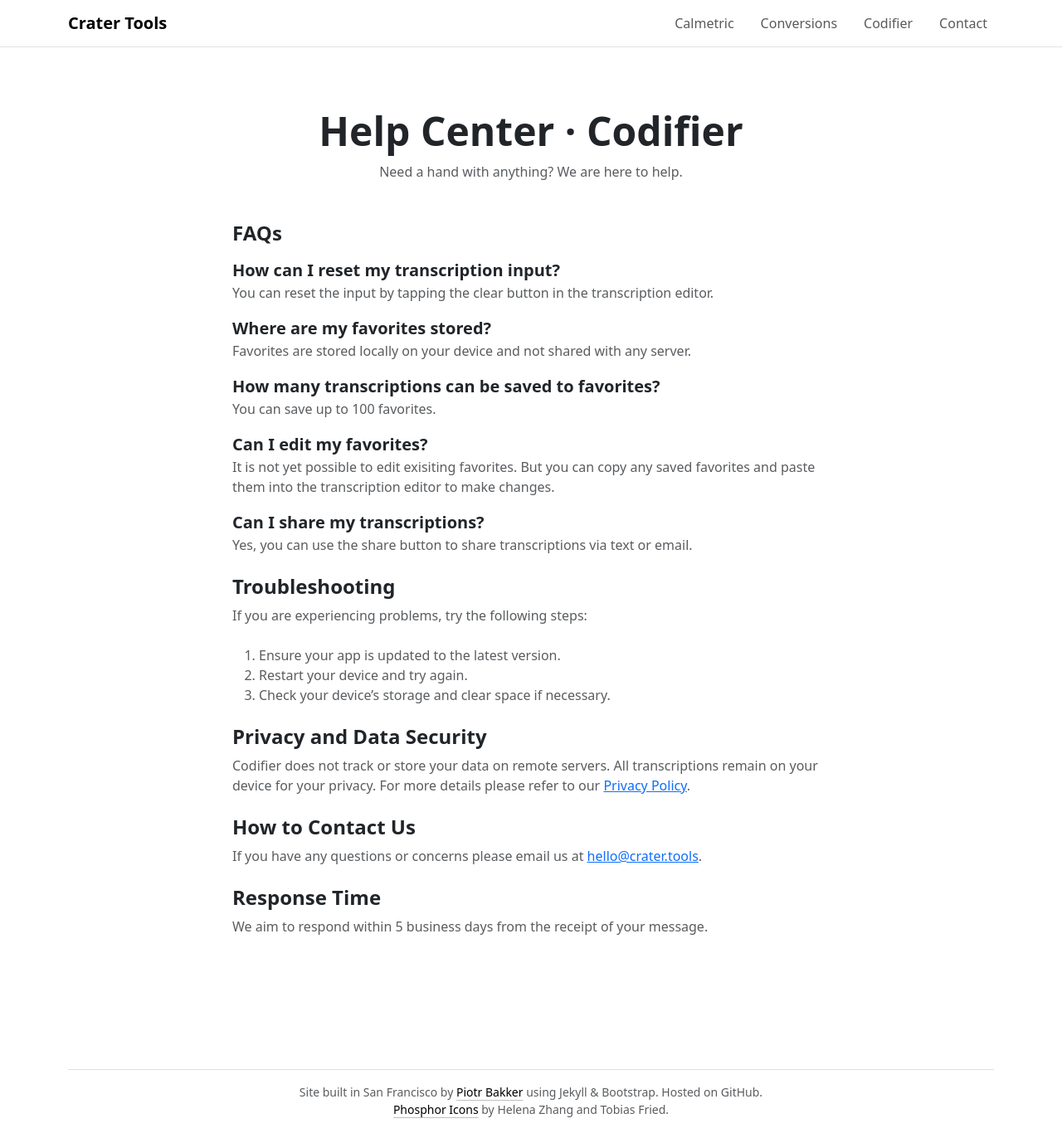
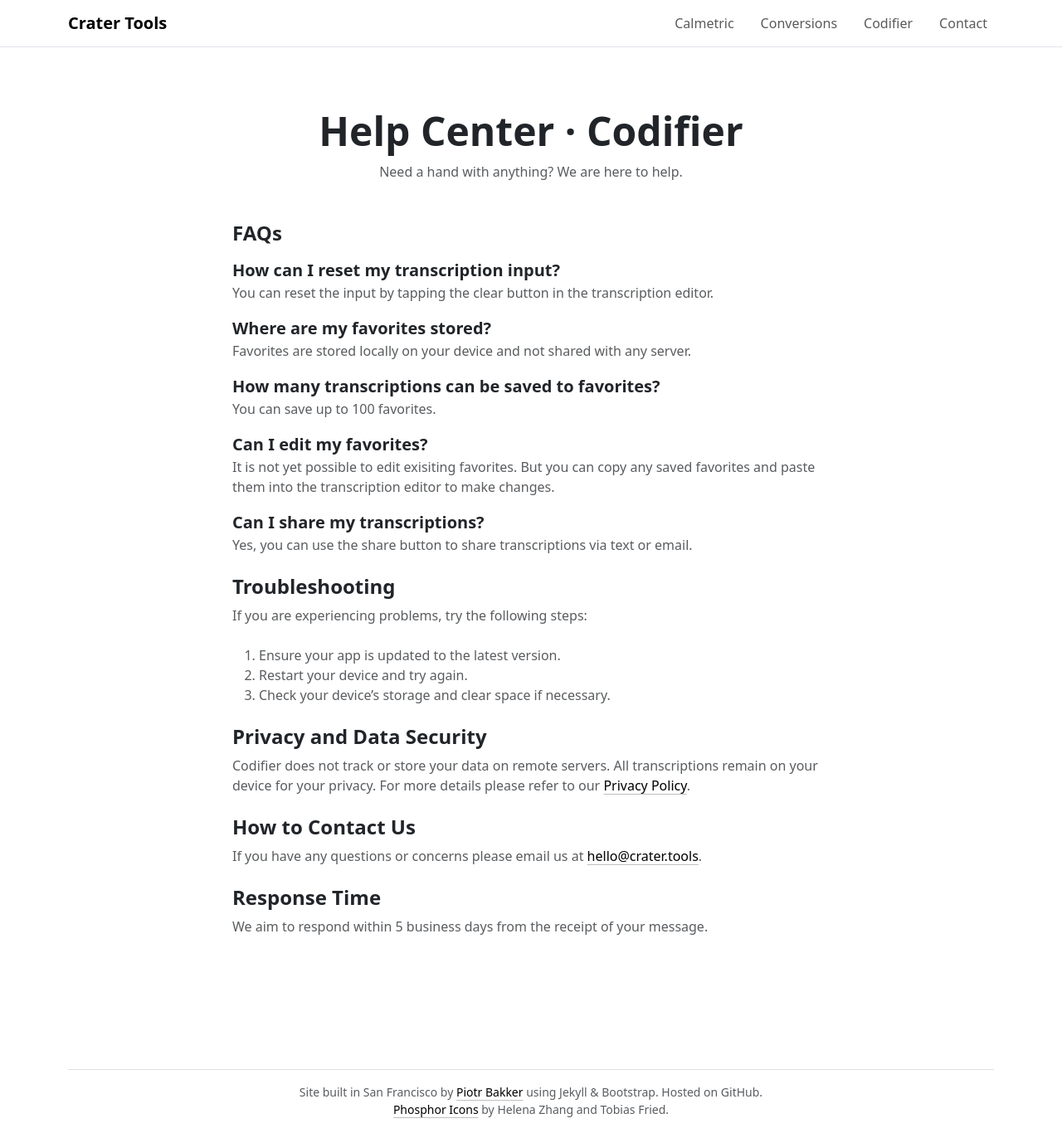
Before and after one commit to cratertools/crater.tools, a Jekyll site: the page built from codifier/help.html, in a window 1280 px wide. Shown: the whole page at 83% size. Built offline with Jekyll 4.4.1, drawn with Linux system fonts in a browser that asks for light colours.

Commit message:
Add mising link classes to Codifier help page.

```diff
--- a/codifier/help.html
+++ b/codifier/help.html
@@ -41,12 +41,12 @@
 
             <h4 class="fw-bold">Privacy and Data Security</h4>
             <p class="text-body-secondary mb-4">
-                Codifier does not track or store your data on remote servers. All transcriptions remain on your device for your privacy. For more details please refer to our <a href="/codifier/privacy-policy">Privacy Policy</a>.
+                Codifier does not track or store your data on remote servers. All transcriptions remain on your device for your privacy. For more details please refer to our <a href="/codifier/privacy-policy" class="link-body-emphasis link-offset-2 link-underline-opacity-25 link-underline-opacity-75-hover">Privacy Policy</a>.
             </p>
 
             <h4 class="fw-bold">How to Contact Us</h4>
             <p class="text-body-secondary mb-4">
-                If you have any questions or concerns please email us at <a href="mailto:hello@crater.tools">hello@crater.tools</a>.
+                If you have any questions or concerns please email us at <a href="mailto:hello@crater.tools" class="link-body-emphasis link-offset-2 link-underline-opacity-25 link-underline-opacity-75-hover">hello@crater.tools</a>.
             </p>
 
             <h4 class="fw-bold">Response Time</h4>
```
